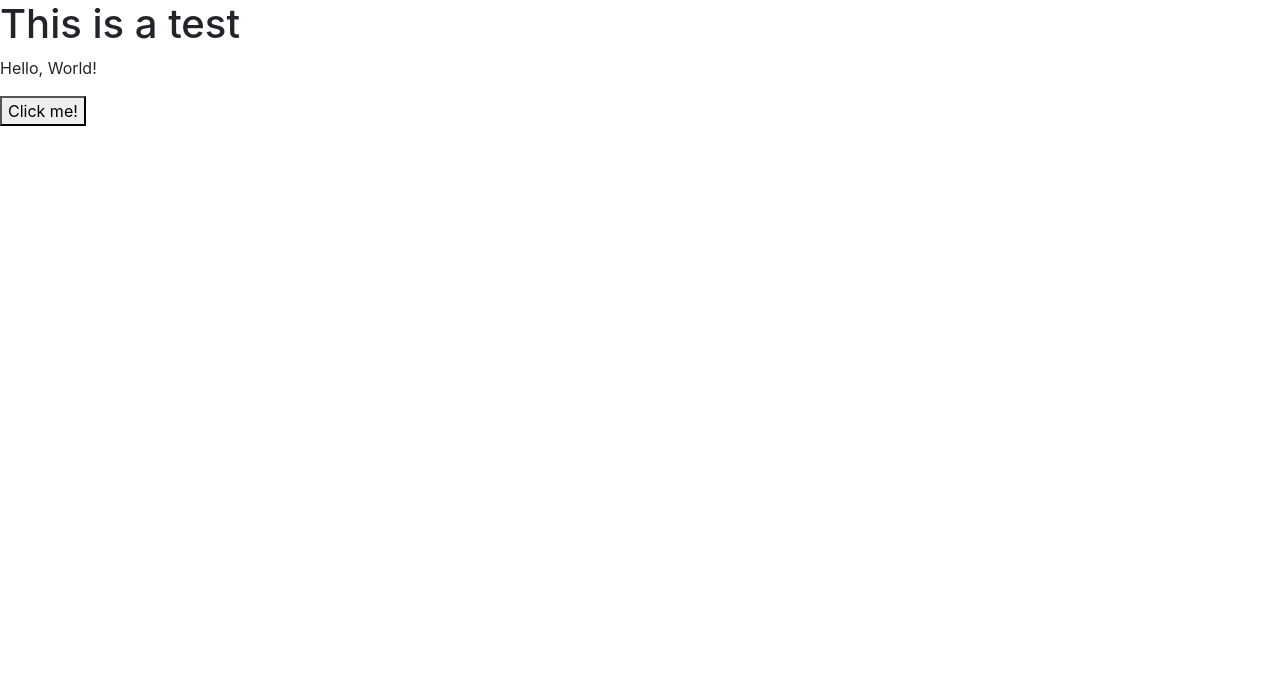
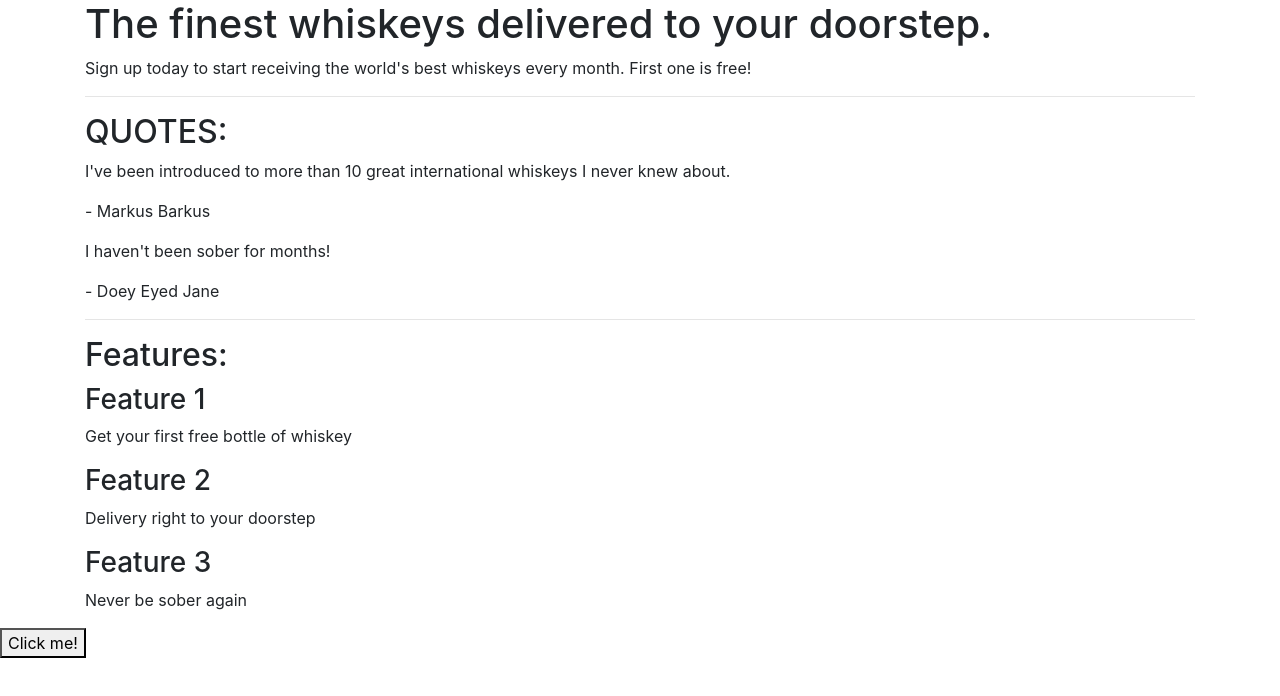
Before and after one commit to Jays-T/first-bootstrap-try, a plain HTML site: page index.html in a window 1280 px wide. Drawn offline with nearby package versions, Linux system fonts and the light colour scheme.

Commit message:
added content to index.html

```diff
--- a/index.html
+++ b/index.html
@@ -4,13 +4,61 @@
     <meta charset="UTF-8">
     <meta name="viewport" content="width=device-width, initial-scale=1.0">
     <meta http-equiv="X-UA-Compatible" content="ie=edge">
-    <title>Document</title>
+    <title>Whiskey Drop | Taste a new whiskey every month</title>
         <link rel="stylesheet" href="https://stackpath.bootstrapcdn.com/bootstrap/4.4.1/css/bootstrap.min.css" integrity="sha384-Vkoo8x4CGsO3+Hhxv8T/Q5PaXtkKtu6ug5TOeNV6gBiFeWPGFN9MuhOf23Q9Ifjh" crossorigin="anonymous">
 
 </head>
 <body>
-    <h1>This is a test</h1>
-    <p>Hello, World!</p>
+    <article class="container">
+    <!-- Callout -->
+        <section class="callout">
+            <h1>The finest whiskeys delivered to your doorstep.</h1>
+            <p>Sign up today to start receiving the world's best whiskeys every month. First one is free!</p>
+        </section>
+
+        <!-- /.callout -->
+
+        <hr>
+        <!-- Quotes -->
+
+        <section class="quotes">
+          <h2 class="text-uppercase">Quotes:</h2>
+          <div class="quote">
+                <p>I've been introduced to more than 10 great international whiskeys I never knew about.</p>
+                <p>- Markus Barkus</p>
+          </div>
+          <div class="quote">
+          <p>I haven't been sober for months!</p>
+            <p>- Doey Eyed Jane</p>
+          </div>
+        </section>
+        <!-- /.quotes -->
+
+        <hr>
+
+        <!-- Features -->
+        <section class="features">
+            <h2>Features:</h2>
+            <div class="feature">
+                <h3>Feature 1</h3>
+                <p>Get your first free bottle of whiskey</p>
+            </div>
+            <div class="feature">
+                <h3>Feature 2</h3>
+                <p>Delivery right to your doorstep</p>
+            </div>
+            <div class="feature">
+                <h3>Feature 3</h3>
+                <p>Never be sober again</p>
+            </div>
+        </section>
+        <!-- /.features -->
+
+
+
+
+    </article>
+
     <button>Click me!</button>
 
     <script src="https://code.jquery.com/jquery-3.4.1.slim.min.js" integrity="sha384-J6qa4849blE2+poT4WnyKhv5vZF5SrPo0iEjwBvKU7imGFAV0wwj1yYfoRSJoZ+n" crossorigin="anonymous"></script>
```
